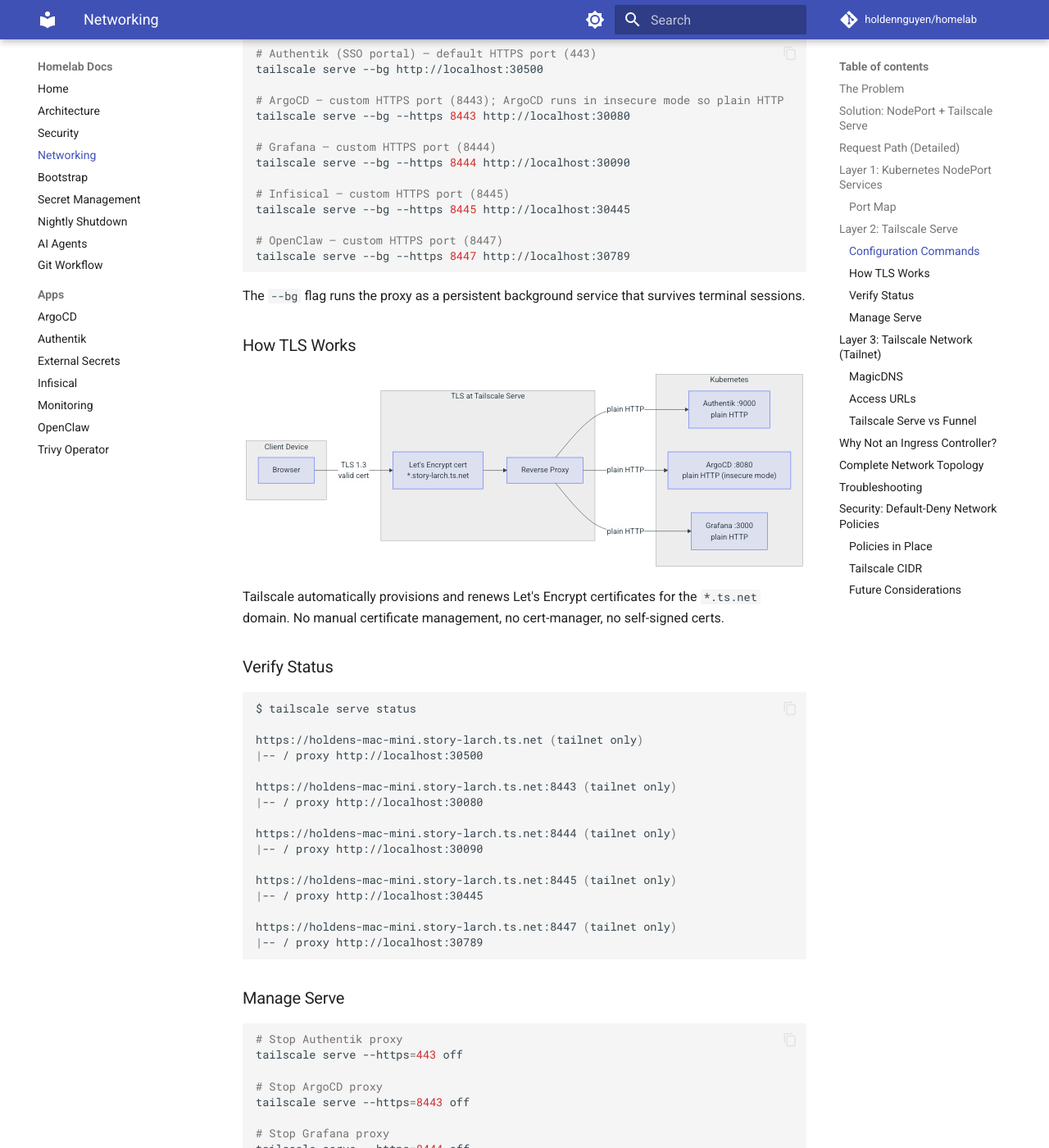
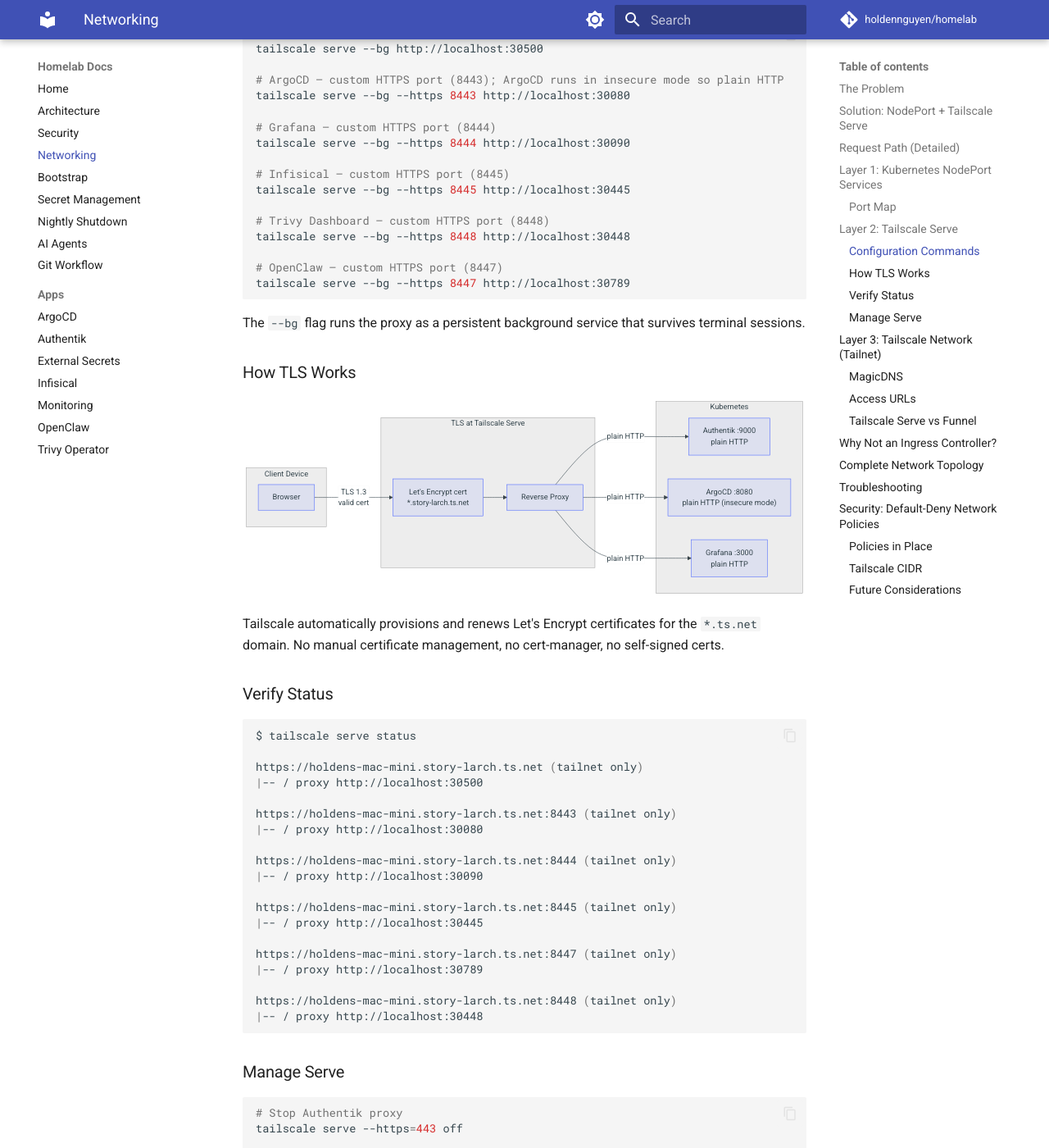
Before and after one commit to haingth77/homelab, an MkDocs documentation site: the page built from docs/networking.md, in a window 1280 px wide and 1400 px high, scrolled down 2537 px. Shown: the whole window at 82% size. Built offline with MkDocs 1.6.1 and Material for MkDocs 9.7.7, drawn with Linux system fonts in a browser that asks for light colours; comment, search, counter and statistics services are not loaded; some of the changed text lies outside the part shown.

Commit message:
feat: deploy Trivy Operator Dashboard with Authentik portal bookmark (#71)
Adds a web UI for browsing Trivy security reports (vulnerabilities,
config audits, RBAC, SBOM, etc.) and updates the Authentik bookmark
from a placeholder to the live dashboard URL.

Co-authored-by: Holden Nguyen <holden.nguyen@Holdens-Mac-mini.local>
Co-authored-by: Cursor <cursoragent@cursor.com>

````diff
--- a/docs/networking.md
+++ b/docs/networking.md
@@ -44,12 +45,16 @@ flowchart TD
             subgraph infisicalNs["infisical namespace"]
                 InfisicalSvc["infisical\nNodePort 30445"]
             end
+            subgraph trivyDashNs["trivy-dashboard namespace"]
+                TrivyDashSvc["trivy-dashboard\nNodePort 30448"]
+            end
         end
 
         TLS443 -- "http://localhost:30500" --> AuthentikSvc
         TLS8443 -- "http://localhost:30080" --> ArgoCDSvc
         TLS8444 -- "http://localhost:30090" --> GrafanaSvc
-        TLS8445["HTTPS :8445"] -- "http://localhost:30445" --> InfisicalSvc
+            TLS8445["HTTPS :8445"] -- "http://localhost:30445" --> InfisicalSvc
+            TLS8448["HTTPS :8448"] -- "http://localhost:30448" --> TrivyDashSvc
     end
 
     iPhone -- "https://holdens-mac-mini\n.story-larch.ts.net" --> TLS443
@@ -100,6 +105,7 @@ sequenceDiagram
 | ArgoCD HTTP | 8080 | 30080 | `http://localhost:30080` |
 | Grafana | 3000 | 30090 | `http://localhost:30090` |
 | Infisical | 8080 | 30445 | `http://localhost:30445` |
+| Trivy Dashboard | 8900 | 30448 | `http://localhost:30448` |
 | OpenClaw | 18789 | 30789 | `http://localhost:30789` |
 
 ## Layer 2: Tailscale Serve
@@ -120,6 +126,9 @@ tailscale serve --bg --https 8444 http://localhost:30090
 
 # Infisical — custom HTTPS port (8445)
 tailscale serve --bg --https 8445 http://localhost:30445
+
+# Trivy Dashboard — custom HTTPS port (8448)
+tailscale serve --bg --https 8448 http://localhost:30448
 
 # OpenClaw — custom HTTPS port (8447)
 tailscale serve --bg --https 8447 http://localhost:30789
@@ -174,6 +183,9 @@ https://holdens-mac-mini.story-larch.ts.net:8445 (tailnet only)
 
 https://holdens-mac-mini.story-larch.ts.net:8447 (tailnet only)
 |-- / proxy http://localhost:30789
+
+https://holdens-mac-mini.story-larch.ts.net:8448 (tailnet only)
+|-- / proxy http://localhost:30448
 ```
 
 ### Manage Serve
@@ -187,6 +199,9 @@ tailscale serve --https=8443 off
 
 # Stop Grafana proxy
 tailscale serve --https=8444 off
+
+# Stop Trivy Dashboard proxy
+tailscale serve --https=8448 off
 
 # Stop OpenClaw proxy
 tailscale serve --https=8447 off
@@ -216,6 +231,7 @@ Tailscale's MagicDNS automatically resolves `<hostname>.story-larch.ts.net` to t
 | Grafana | `https://holdens-mac-mini.story-larch.ts.net:8444` | 8444 | SSO via Authentik |
 | Infisical | `https://holdens-mac-mini.story-larch.ts.net:8445` | 8445 | Local admin |
 | Gitea | `https://holdens-mac-mini.story-larch.ts.net:8446` | 8446 | SSO via Authentik |
+| Trivy Dashboard | `https://holdens-mac-mini.story-larch.ts.net:8448` | 8448 | SSO portal bookmark |
 | OpenClaw | `https://holdens-mac-mini.story-larch.ts.net:8447` | 8447 | Local |
 
 ### Tailscale Serve vs Funnel
@@ -249,7 +265,7 @@ flowchart TD
 
     subgraph tailnet["Tailscale Tailnet (story-larch)"]
         subgraph mac["Mac mini M4\n100.77.144.4"]
-            TS["tailscale serve\n:443, :8443, :8444, :8445, :8447"]
+            TS["tailscale serve\n:443, :8443, :8444, :8445, :8447, :8448"]
 
             subgraph orb["OrbStack Kubernetes"]
                 subgraph authentik["authentik ns"]
@@ -265,6 +281,9 @@ flowchart TD
                 subgraph infisical_ns["infisical ns"]
                     InfisicalSvc2["infisical\nNodePort 30445"]
                 end
+                subgraph trivydash_ns["trivy-dashboard ns"]
+                    TrivyDashSvc2["trivy-dashboard\nNodePort 30448"]
+                end
                 subgraph openclaw_ns["openclaw ns"]
                     OpenClawSvc["openclaw\nNodePort 30789"]
                 end
@@ -274,6 +293,7 @@ flowchart TD
             TS -- "localhost:30080" --> ArgoSvc
             TS -- "localhost:30090" --> GrafanaSvc2
             TS -- "localhost:30445" --> InfisicalSvc2
+            TS -- "localhost:30448" --> TrivyDashSvc2
             TS -- "localhost:30789" --> OpenClawSvc
             ArgoCtrl -- "poll" --> GitHub
             LetsEncrypt -. "auto cert" .-> TS
````
Also changed, not shown: other parts of docs/networking.md (+1 -0 lines), k8s/apps/argocd/README.md (+3 -0 lines), k8s/apps/authentik/README.md (+1 -1 lines), k8s/apps/trivy-dashboard/README.md (added, +67 -0 lines), 11 other files.
